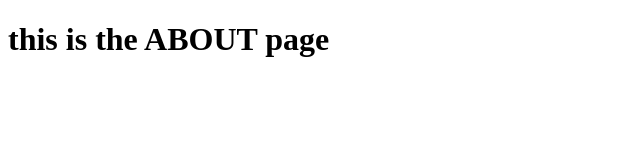
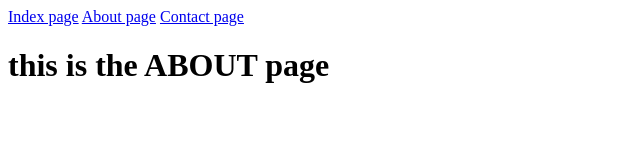
Before and after one commit to EthanTran02/basic-informational-site-, a plain HTML site: page about.html in a window 1280 px wide. Shown: the whole page, without its empty margins (0-640 px from the left). Drawn offline with Linux system fonts and the light colour scheme.

Commit message:
Add link button for page

```diff
--- a/about.html
+++ b/about.html
@@ -4,8 +4,14 @@
     <meta charset="UTF-8" />
     <meta name="viewport" content="width=device-width, initial-scale=1.0" />
     <title>Document</title>
+    <link rel="stylesheet" href="style.css" />
   </head>
   <body>
+    <nav>
+      <a href="/">Index page</a>
+      <a href="/about">About page</a>
+      <a href="/contact-me">Contact page</a>
+    </nav>
     <h1>this is the ABOUT page</h1>
   </body>
 </html>
```
Also changed, not shown: 404.html (+1 -0 lines), contact-me.html (+6 -0 lines), index.html (+6 -0 lines).
